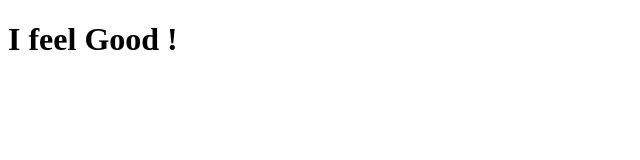
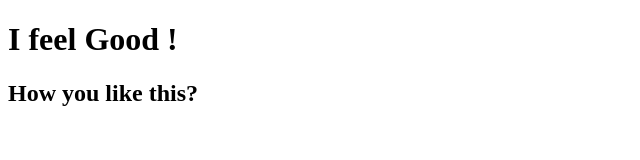
Before and after one commit to beaver64/sharezza, a plain HTML site: page index.html in a window 1280 px wide. Shown: the whole page, without its empty margins (0-640 px from the left). Drawn offline with Linux system fonts and the light colour scheme.

Commit message:
adding h2 body

```diff
--- a/index.html
+++ b/index.html
@@ -6,5 +6,6 @@
   </head>
   <body>
   <h1>I feel Good !<h1>
+  <h2>How you like this?<h2>
   </body>
 </html>
```
